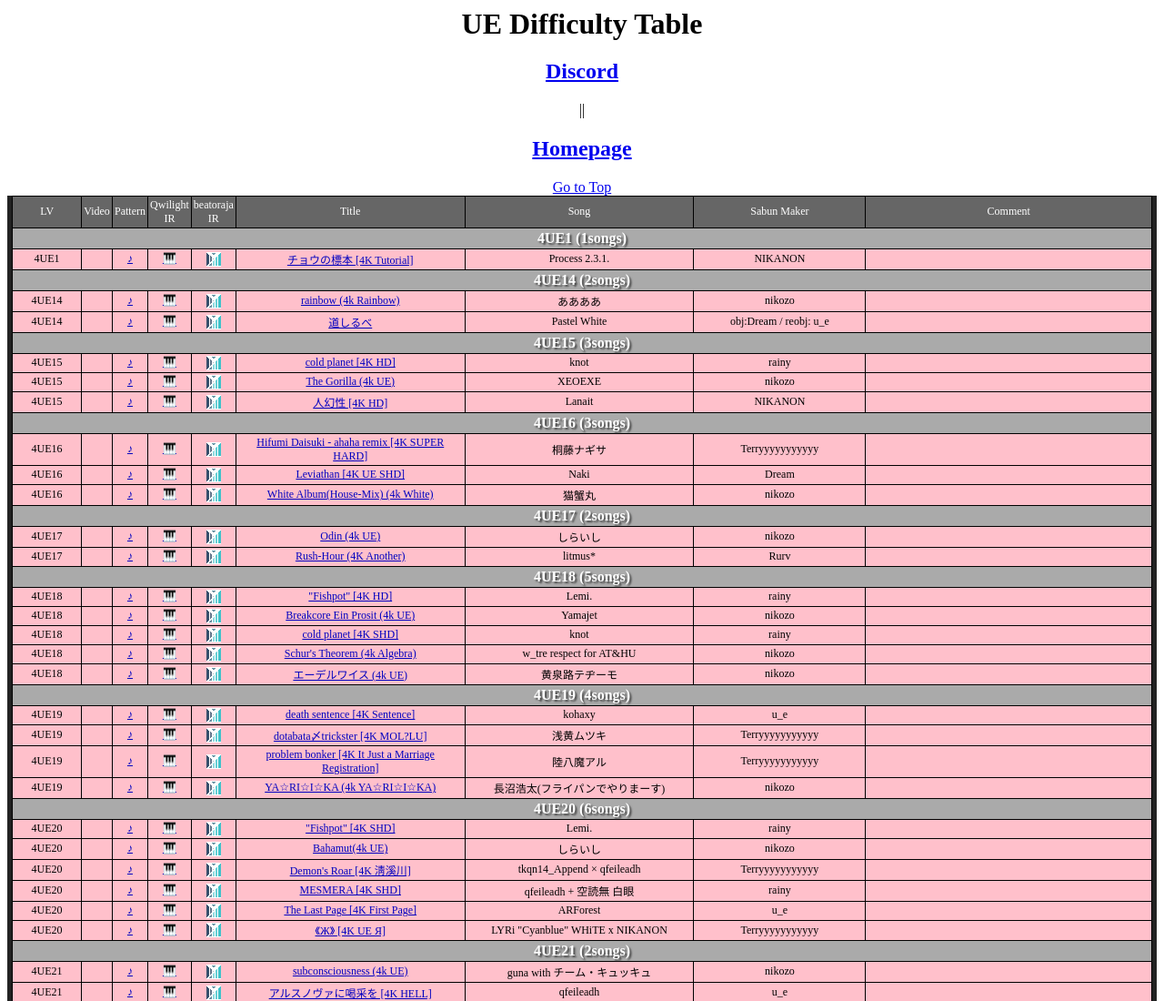
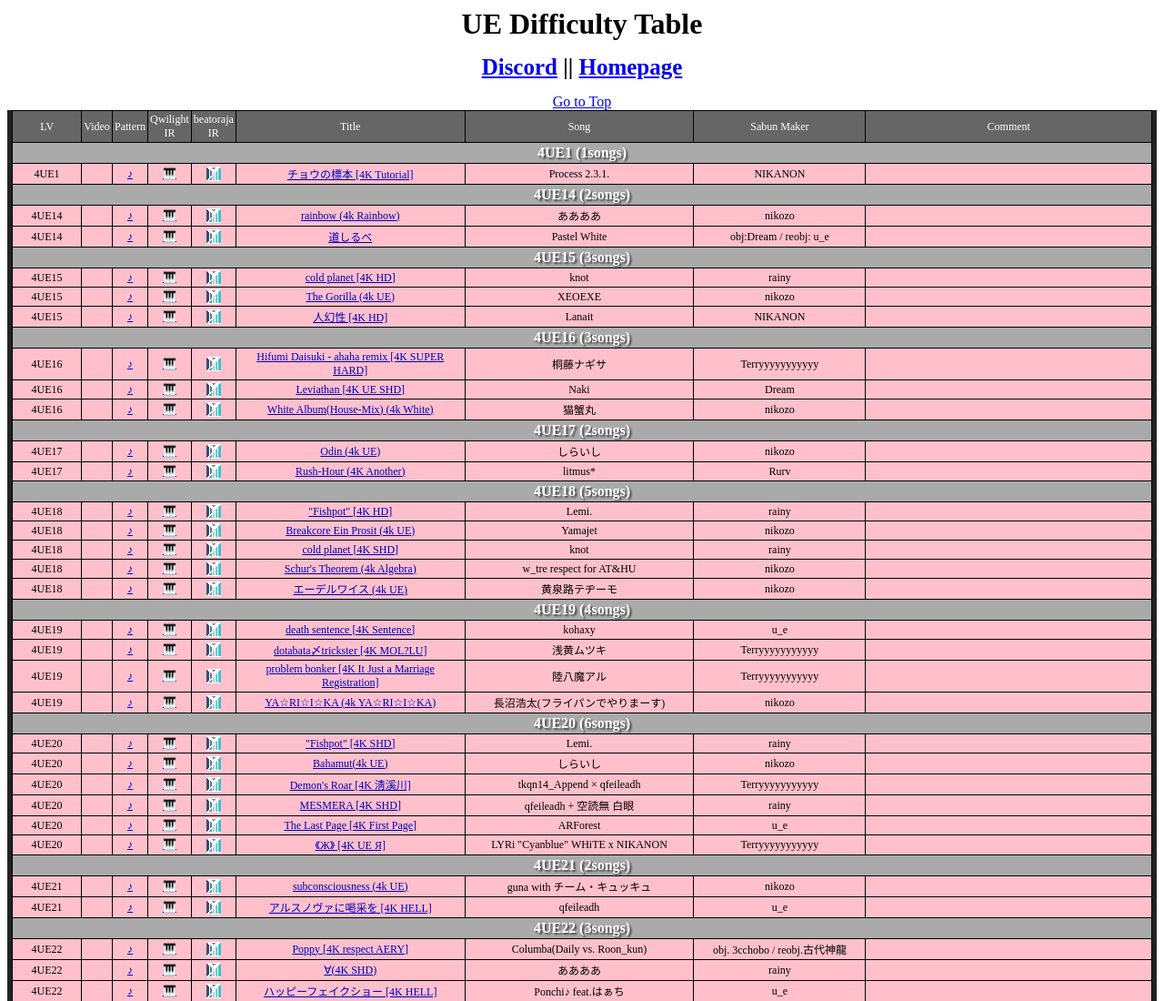
Before and after one commit to classmaterma/classmaterma.github.io, a plain HTML site: page 4UE/table.html in a window 1280 px wide. Shown: the top 1100 px of the page at 91% size. Drawn offline with Linux system fonts and the light colour scheme.

Commit message:
Update table.html

```diff
--- a/4UE/table.html
+++ b/4UE/table.html
@@ -15,7 +15,7 @@
 
 <center>
 <strong><span style="font-size: 24pt;">UE Difficulty Table</span></strong><br>
-<h2><a href="https://discord.gg/WuRjRubyPQ">Discord</a></h2> || <h2><a href="https://sites.google.com/view/6k4kbms/">Homepage</a></h2>
+<div class="semiTitle"><a href="https://discord.gg/WuRjRubyPQ">Discord</a> || <a href="https://sites.google.com/view/6k4kbms/">Homepage</a></div>
 <a href="/index.html">Go to Top</a><br>
 </center>
 
```
